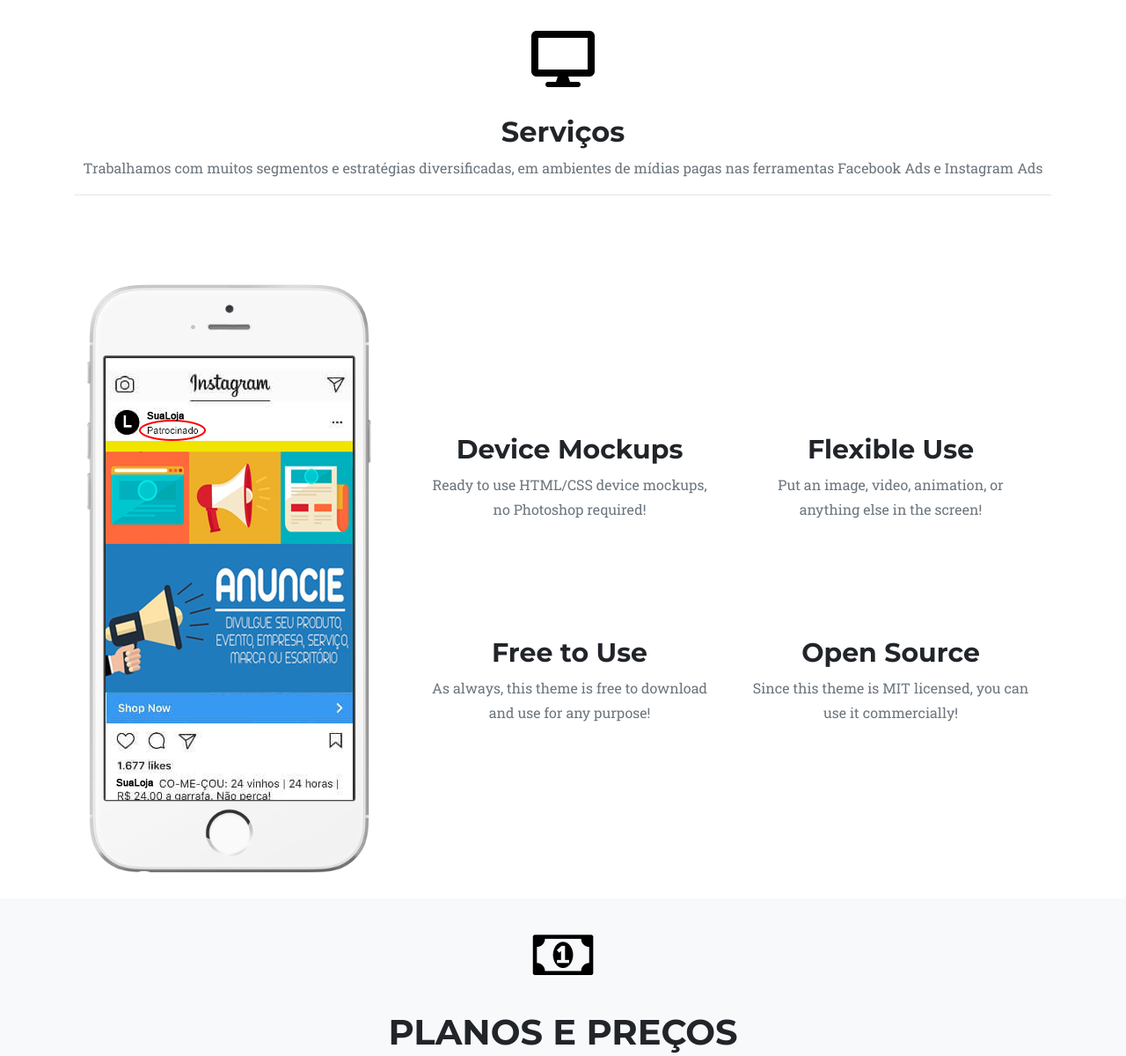
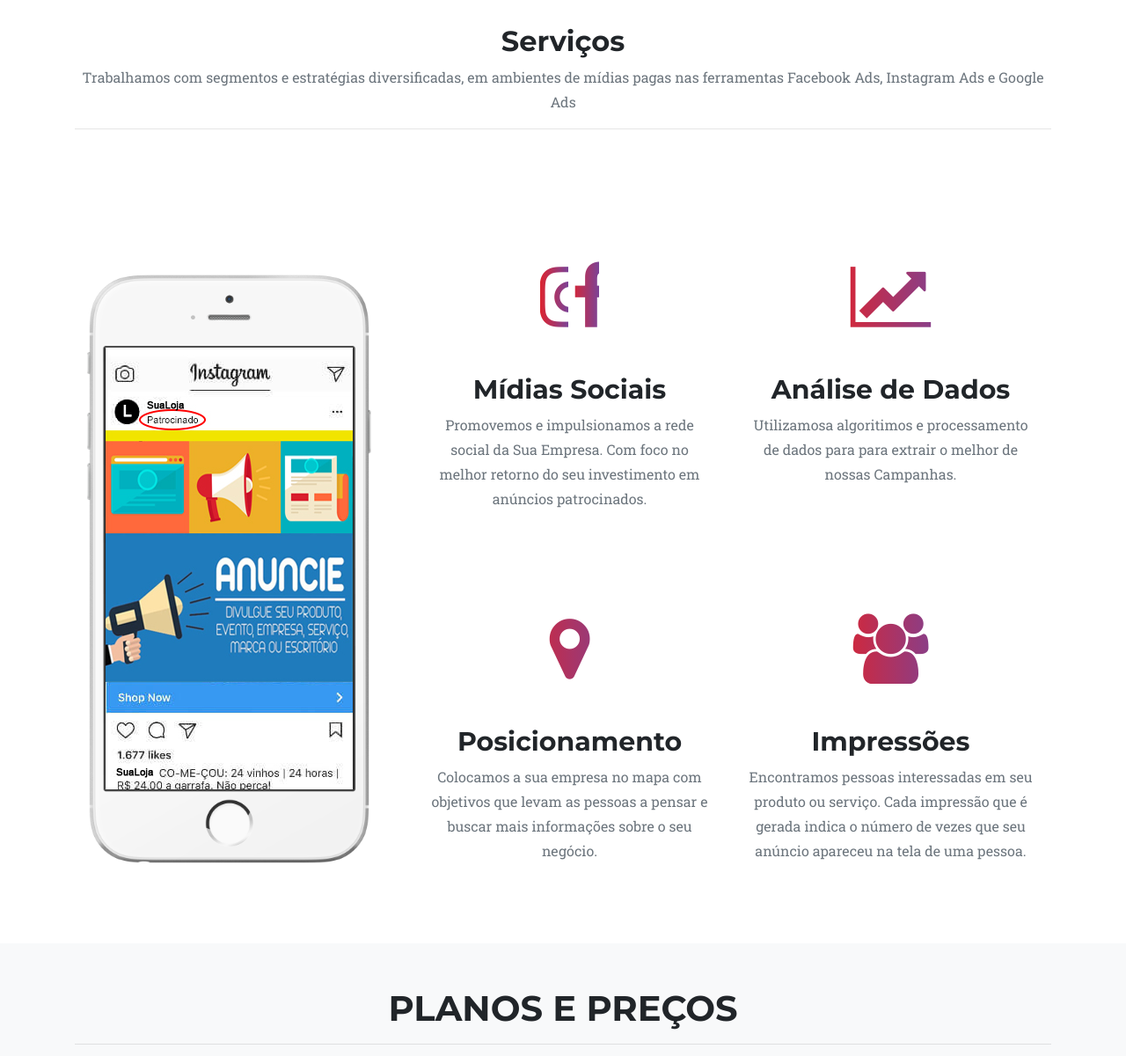
Before and after one commit to Luiz-Adorno/Marktins, a plain HTML site: page index.html in a window 1280 px wide. Shown: the part 822-2022 px from the top of the page at 88% size. Drawn offline with nearby package versions, Linux system fonts and the light colour scheme; a web font is replaced by a local one.

Commit message:
beta verison

```diff
--- a/index.html
+++ b/index.html
@@ -9,7 +9,7 @@
   <meta name="author" content="">
 
   <title>Marktins - Marketing Digital</title>
-  <link rel="icon" href="img/icone-site.png" type="image/x-icon">
+  <!-- <link rel="icon" href="img/icone-site.png" type="image/x-icon"> -->
 
   <!-- Bootstrap core CSS -->
   <link href="vendor/bootstrap/css/bootstrap.min.css" rel="stylesheet">
@@ -125,14 +125,11 @@
   </header>
 
    <!-- Services -->
-  <section class="features" id="services">
+  <section class="features" id="services" style="padding-top: 50px;">
     <div class="container">
       <div class="section-heading text-center">
-        <span class="fa-stack fa-4x">
-          <i class="fas fa-desktop fa-stack-1x fa-inverse" style="color: black;"></i>
-        </span>
         <h2>Serviços</h2>
-        <p class="text-muted">Trabalhamos com muitos segmentos e estratégias diversificadas, em ambientes de mídias pagas nas ferramentas Facebook Ads e Instagram Ads</p>
+        <p class="text-muted">Trabalhamos com segmentos e estratégias diversificadas, em ambientes de mídias pagas nas ferramentas Facebook Ads, Instagram Ads e Google Ads</p>
         <hr>
       </div>
       <div class="row">
@@ -156,32 +153,49 @@
             <div class="row">
               <div class="col-lg-6">
                 <div class="feature-item">
-                  <i class="icon-screen-smartphone text-primary"></i>
-                  <h3>Device Mockups</h3>
-                  <p class="text-muted">Ready to use HTML/CSS device mockups, no Photoshop required!</p>
+                  <span class="fa-stack fa-1x">
+                    <i class="fa fa-instagram" aria-hidden="true"></i>
+                  </span>
+                  <span class="fa-stack fa-1x">
+                    <i class="fa fa-facebook" aria-hidden="true"></i>
+                  </span>
+                  <h3 style="margin-top: 96px;">Mídias Sociais</h3>
+                  <p class="text-muted">Promovemos e impulsionamos a rede social da Sua Empresa. Com foco no melhor retorno do seu investimento em anúncios patrocinados. </p>
                 </div>
               </div>
               <div class="col-lg-6">
                 <div class="feature-item">
-                  <i class="icon-camera text-primary"></i>
-                  <h3>Flexible Use</h3>
-                  <p class="text-muted">Put an image, video, animation, or anything else in the screen!</p>
+                  <span class="fa-stack fa-4x">
+                    <i class="fa fa-line-chart" aria-hidden="true"></i>
+                  </span>
+                  <h3>Análise de Dados</h3>
+                  <p class="text-muted">Utilizamosa algoritimos e processamento de dados para para extrair o melhor de nossas Campanhas.</p>
                 </div>
               </div>
             </div>
             <div class="row">
               <div class="col-lg-6">
                 <div class="feature-item">
-                  <i class="icon-present text-primary"></i>
-                  <h3>Free to Use</h3>
-                  <p class="text-muted">As always, this theme is free to download and use for any purpose!</p>
+                  <span class="fa-stack fa-4x">
+                    <i class="fa fa-map-marker" aria-hidden="true"></i>
+                  </span>
+                  <h3>Posicionamento</h3>
+                  <p class="text-muted">Colocamos a sua empresa no mapa com
+                    objetivos que levam as pessoas
+                    a pensar e buscar mais informações sobre o seu negócio.</p>
                 </div>
               </div>
               <div class="col-lg-6">
                 <div class="feature-item">
-                  <i class="icon-lock-open text-primary"></i>
-                  <h3>Open Source</h3>
-                  <p class="text-muted">Since this theme is MIT licensed, you can use it commercially!</p>
+                  <span class="fa-stack fa-4x">
+                    <i class="fa fa-users" aria-hidden="true"></i>
+                  </span>
+                  <h3>
+                    Impressões
+                  </h3>
+                  <p class="text-muted">Encontramos pessoas interessadas em seu
+                    produto ou serviço. Cada impressão que é gerada indica o número de vezes
+                     que seu anúncio apareceu na tela de uma pessoa.</p>
                 </div>
               </div>
             </div>
@@ -192,14 +206,11 @@
   </section>
 
   <!-- Price -->
-  <section class="page-section bg-light" id="price">
+  <section class="page-section bg-light" id="price" style="padding-top: 50px;" >
     <div class="container">
       <div class="row" style="margin-bottom: 50px;">
         <div class="col-lg-12 text-center">
-          <span class="fa-stack fa-4x">
-            <i class="fa fa-money fa-stack-1x fa-inverse" style="color: black;"></i>
-          </span>
-          <h2 class="section-heading text-uppercase">Planos e Preços</h2>
+          <h2 class="section-heading text-uppercase" >Planos e Preços</h2>
           <hr>
         </div>
       </div>
@@ -279,13 +290,10 @@
 
 
   <!-- About -->
-  <section class="page-section" id="about">
+  <section class="page-section" id="about" style="padding-top: 50px;">
     <div class="container">
       <div class="row">
         <div class="col-lg-12 text-center">
-          <span class="fa-stack fa-4x">
-            <i class="fas fa-brain fa-stack-1x fa-inverse" style="color: black;"></i>
-          </span>
           <h2 class="section-heading text-uppercase">Sobre nós</h2>
           <h3 class="section-subheading text-muted" style="font-size: 20px;">Estamos localizados na cidade de São
             Carlos, interior de São Paulo,
```
